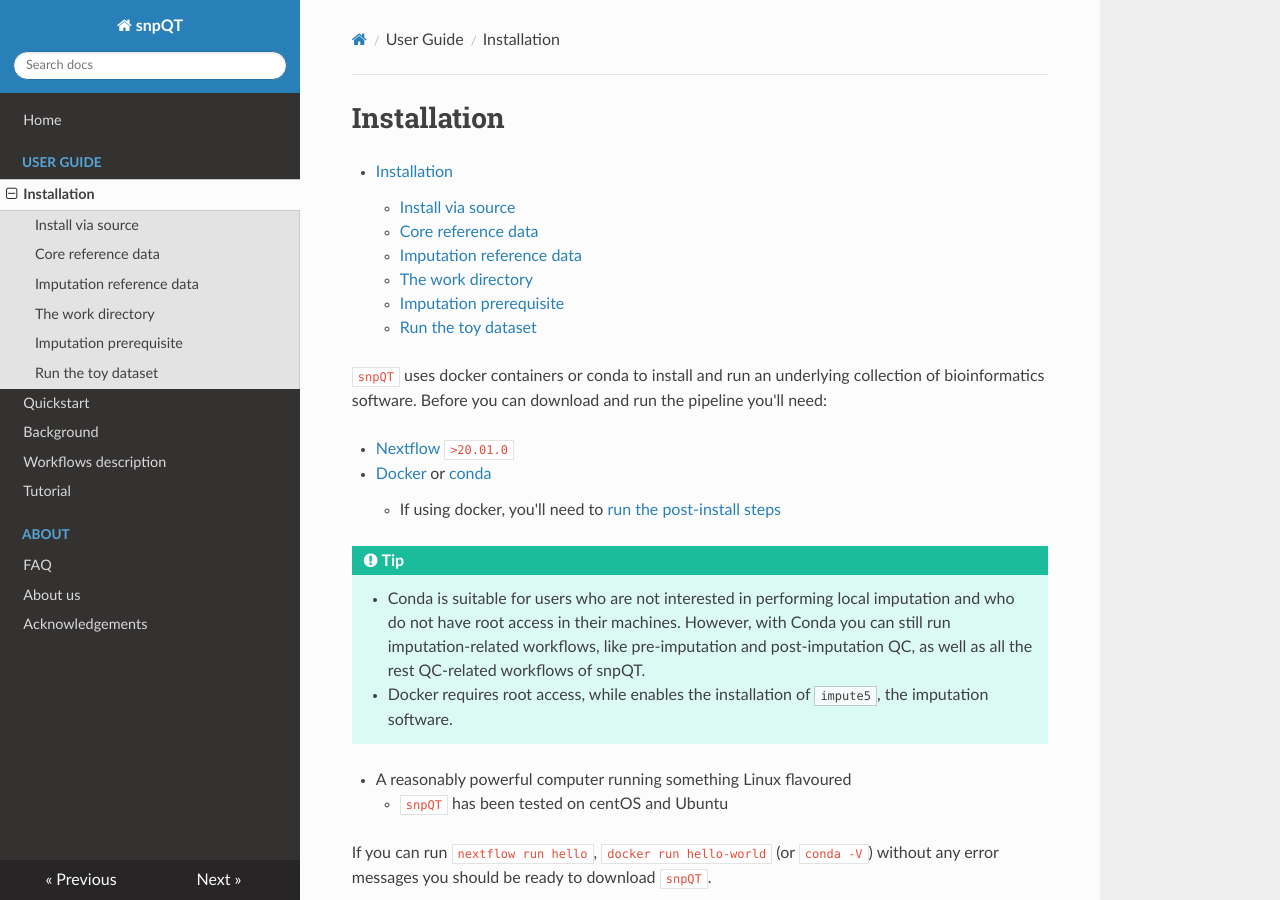
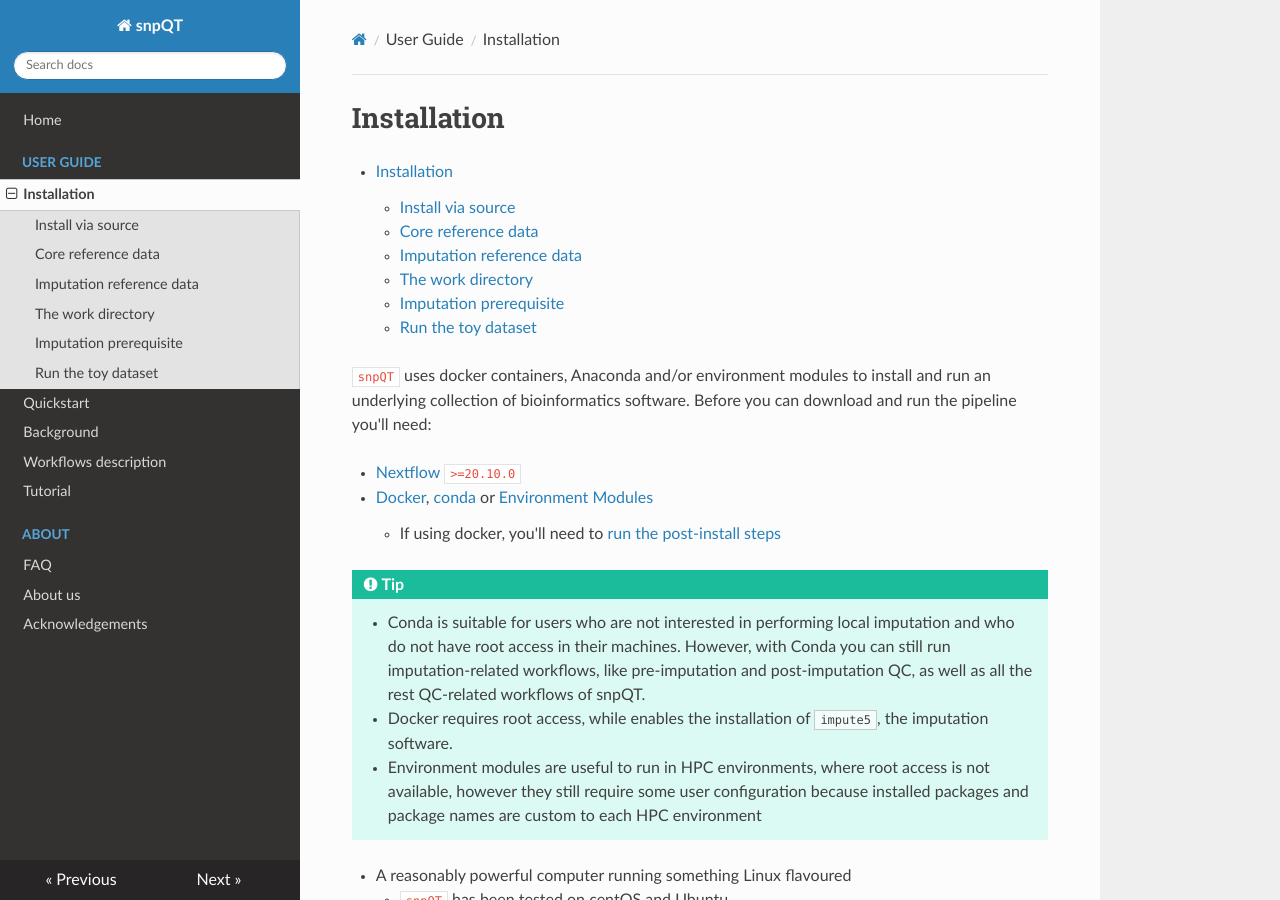
Before and after one commit to nebfield/snpQT, an MkDocs documentation site: the page built from docs/user-guide/installation.md, in a window 1280 px wide and 900 px high. Built offline with MkDocs 1.6.1, drawn with Linux system fonts in a browser that asks for light colours; nearby versions of some CDN libraries.

Commit message:
Update docs

```diff
--- a/docs/user-guide/installation.md
+++ b/docs/user-guide/installation.md
@@ -2,15 +2,16 @@
 
 [TOC]
 
-`snpQT` uses docker containers or conda to install and run an underlying collection of bioinformatics software. Before you can download and run the pipeline you'll need:
+`snpQT` uses docker containers, Anaconda and/or environment modules to install and run an underlying collection of bioinformatics software. Before you can download and run the pipeline you'll need:
 
-* [Nextflow](https://www.nextflow.io) `>20.01.0`
-* [Docker](https://docs.docker.com/get-docker/) or [conda](https://docs.conda.io/projects/conda/en/latest/user-guide/install/)
+* [Nextflow](https://www.nextflow.io) `>=20.10.0`
+* [Docker](https://docs.docker.com/get-docker/), [conda](https://docs.conda.io/projects/conda/en/latest/user-guide/install/) or [Environment Modules](http://modules.sourceforge.net/)
     * If using docker, you'll need to [run the post-install steps](https://docs.docker.com/engine/install/linux-postinstall/)
 
 !!!Tip
 	* Conda is suitable for users who are not interested in performing local imputation and who do not have root access in their machines. However, with Conda you can still run imputation-related workflows, like pre-imputation and post-imputation QC, as well as all the rest QC-related workflows of snpQT.
 	* Docker requires root access, while enables the installation of `impute5`, the imputation software.
+	* Environment modules are useful to run in HPC environments, where root access is not available, however they still require some user configuration because installed packages and package names are custom to each HPC environment
 
 * A reasonably powerful computer running something Linux flavoured
     * `snpQT` has been tested on centOS and Ubuntu
```
Also changed, not shown: docs/index.md (+1 -1 lines).
